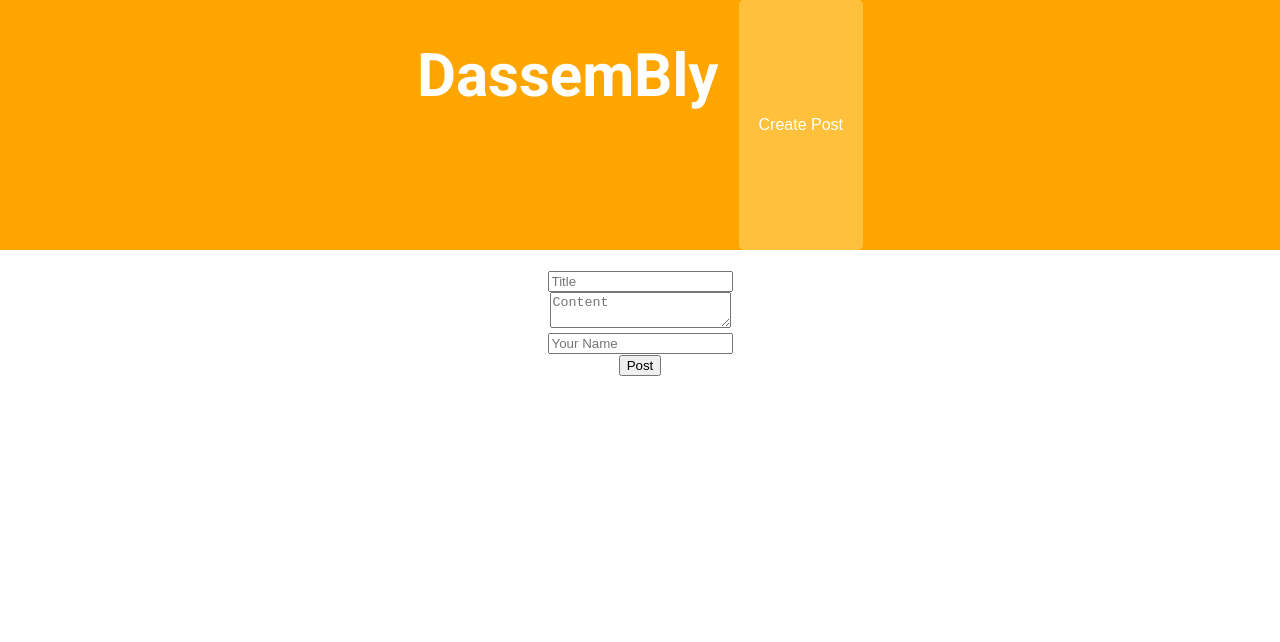
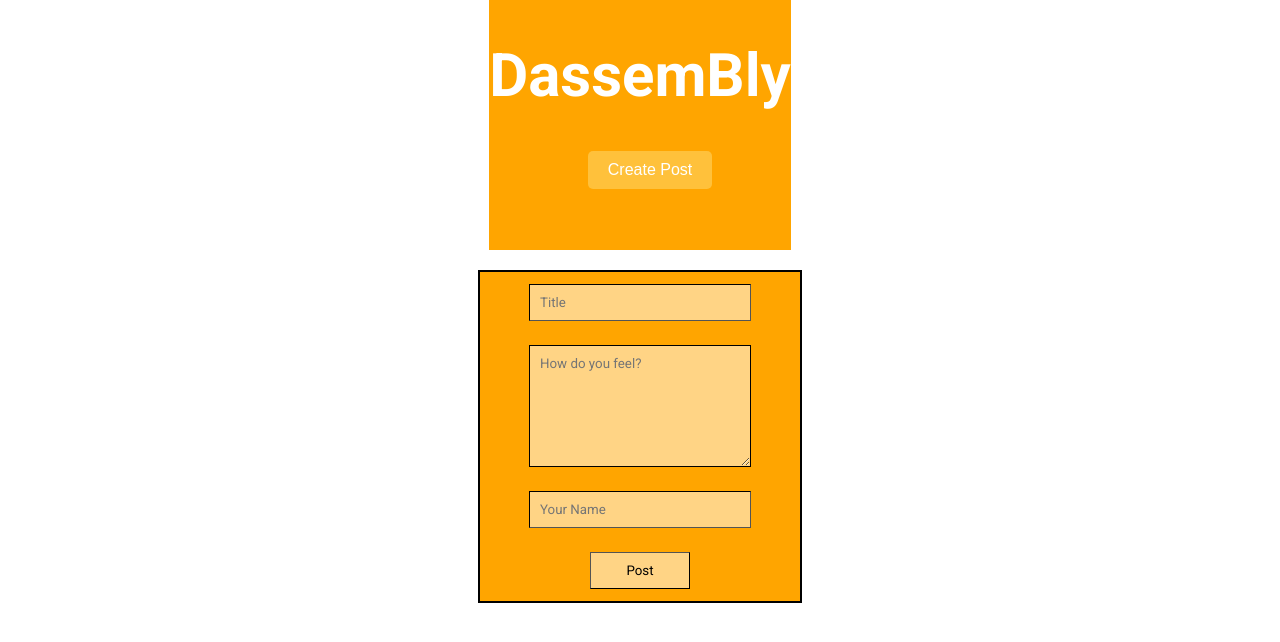
Before and after one commit to danielb123456/DassemBly, a React (Create React App) app: page / in a window 1280 px wide. Both pictures are taken after a click on the button "Create Post". Shown: the top 642 px of the page. Built offline with nearby package versions, Linux system fonts and the light colour scheme.

Commit message:
Finish up at home

```diff
--- a/src/App.css
+++ b/src/App.css
@@ -1,3 +1,70 @@
 .App {
   text-align: center;
+  display: flex;
+  flex-direction: column;
+  align-items: center;
 }
+
+.title-input{
+  width: 200px;
+  padding: 10px;
+  margin: 2px 0;
+  padding: 10px;
+  font-family: Roboto, Arial, sans-serif;
+  border-color: black;
+  border-width: 1px;
+  background-color: rgb(255, 212, 133);
+  color: black;
+}
+
+.content-input {
+  width: 200px;
+  height: 100px;
+  padding: 10px;
+  margin: 2px 0;
+  font-family: Roboto, Arial, sans-serif;
+  border-color: black;
+  border-width: 1px;
+  background-color: rgb(255, 212, 133);
+}
+
+.name-input {
+  width: 200px;
+  padding: 10px;
+  margin: 2px 0;
+  font-family: Roboto, Arial, sans-serif;
+  border-color: black;
+  border-width: 1px;
+  background-color: rgb(255, 212, 133);
+}
+
+.post-button{
+  width: 100px;
+  padding: 10px;
+  margin: 2px 0;
+  font-family: Roboto, Arial, sans-serif;
+  border-color: black;
+  border-width: 1px;
+  background-color: rgb(255, 212, 133);
+  color: black;
+  cursor: pointer;
+  transition: background-color 0.3s ease;
+}
+
+.post-button:hover {
+  background-color: rgb(255, 228, 200);
+}
+
+.post-form {
+  display: flex;
+  flex-direction: column;
+  vertical-align: middle;
+  width: 300px;
+  align-items: center;
+  border-color: black;
+  border-width: 2px;
+  border-style: solid;
+  padding: 10px;
+  background-color: orange;
+  margin: 20px 0;
+}
--- a/src/App.js
+++ b/src/App.js
@@ -10,7 +10,7 @@ function App() {
   const [form, setForm] = React.useState({ title: '', content: '', name: '' });
 
   const handleCreatePost = () => {
-    setShowForm(!showForm);
+    setShowForm(true);
   }
 
   const handleChange = (e) => {
@@ -28,8 +28,9 @@ function App() {
     <div className="App">
       <AppHeader onCreatePost={handleCreatePost} />
       {showForm && (
-        <form onSubmit={handleSubmit} style={{ margin: '20px 0' }}>
+        <form onSubmit={handleSubmit} className='post-form'>
           <input
+            className ="title-input"
             name="title"
             placeholder="Title"
             value={form.title}
@@ -38,14 +39,16 @@ function App() {
           />
           <br />
           <textarea
+            className ="content-input"
             name="content"
-            placeholder="Content"
+            placeholder="How do you feel?"
             value={form.content}
             onChange={handleChange}
             required
           />
           <br />
           <input
+            className = "name-input"
             name="name"
             placeholder="Your Name"
             value={form.name}
@@ -53,7 +56,7 @@ function App() {
             required
           />
           <br />
-          <button type="submit">Post</button>
+          <button type="submit" className="post-button">Post</button>
         </form>
       )}
       <Board posts={posts} />
--- a/src/components/styles/AppHeader.css
+++ b/src/components/styles/AppHeader.css
@@ -1,7 +1,9 @@
 .headerContainer{
     display: flex;
-    justify-content: center;
+    flex-direction: column;
+    align-items: center;
     height: 250px;
+    width: 100wv;
     background-color: orange;
 }
 
```
